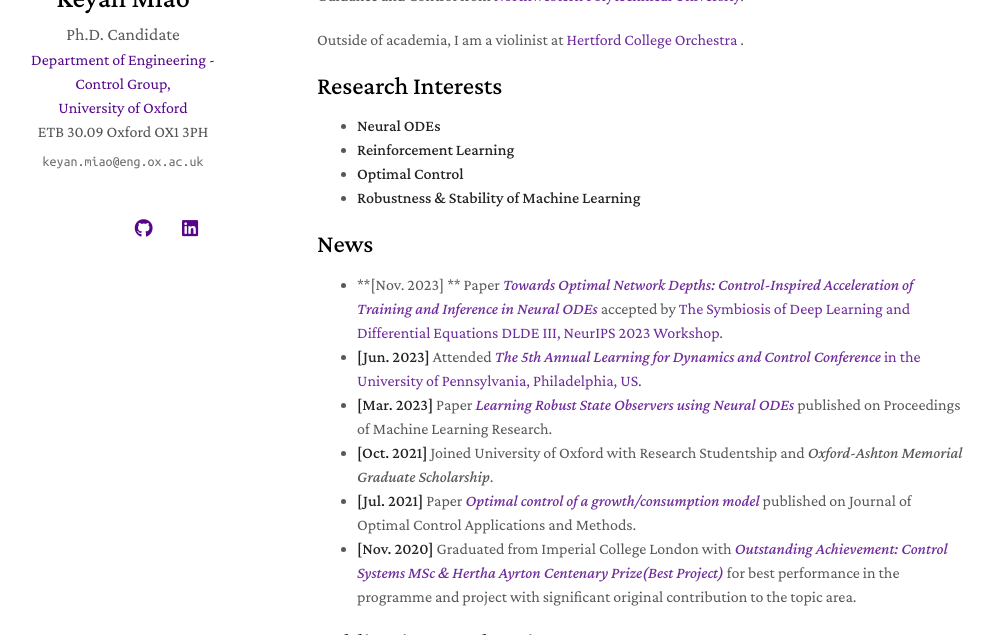
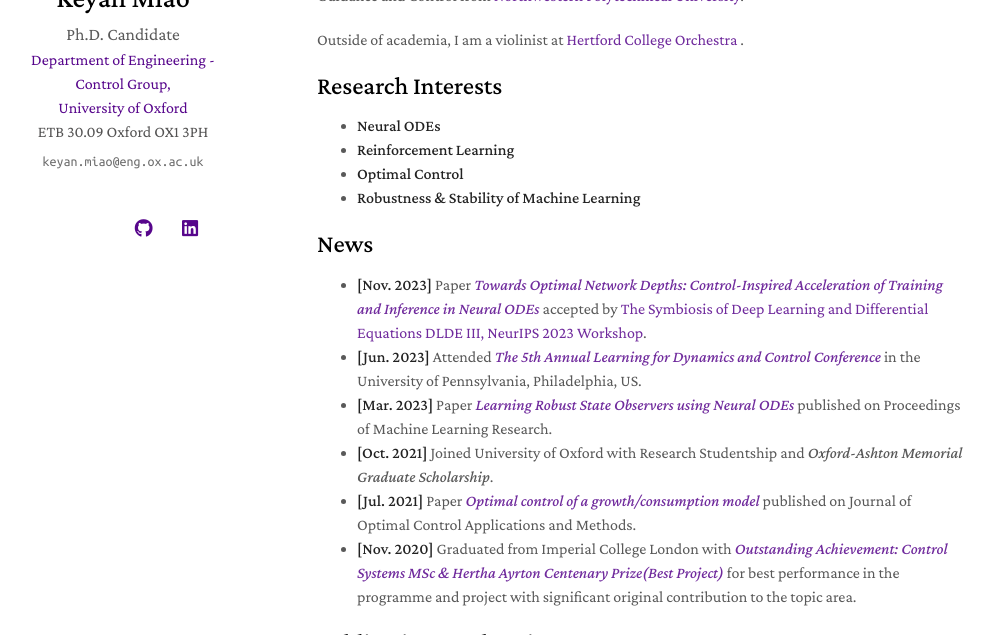
Before and after one commit to KYMiao/KYMiao.github.io, a Jekyll site: the page built from index.md, in a window 1280 px wide and 900 px high, cut to the strip 265-900 px from the top of the window. Shown: the whole strip, without its empty margins (153-1147 px from the left). Built offline with Jekyll 4.4.1, drawn with Linux system fonts in a browser that asks for light colours; nearby versions of some CDN libraries; a style sheet for code colours, icons or effects is not loaded; our own code applies the rules of GitHub Pages for plain Markdown files.

```diff
--- a/index.md
+++ b/index.md
@@ -19,8 +19,8 @@ Outside of academia, I am a violinist at <a href="https://www.hertford.ox.ac.uk/
 
 
 ## News
-- **[Nov. 2023] ** Paper <a href="https://openreview.net/forum?id=wErWEsPY8g" target="_blank">*Towards Optimal Network Depths: Control-Inspired Acceleration of Training and Inference in Neural ODEs*</a> accepted by <a href="https://dlde-2023.github.io/" target="_blank"> The Symbiosis of Deep Learning and Differential Equations DLDE III, NeurIPS 2023 Workshop</a>.
-- **[Jun. 2023]** Attended <a href="https://l4dc.seas.upenn.edu/" target="_blank">*The 5th Annual Learning for Dynamics and Control Conference* in the University of Pennsylvania, Philadelphia, US.
+- **[Nov. 2023]** Paper <a href="https://openreview.net/forum?id=wErWEsPY8g" target="_blank">*Towards Optimal Network Depths: Control-Inspired Acceleration of Training and Inference in Neural ODEs*</a> accepted by <a href="https://dlde-2023.github.io/" target="_blank"> The Symbiosis of Deep Learning and Differential Equations DLDE III, NeurIPS 2023 Workshop</a>.
+- **[Jun. 2023]** Attended <a href="https://l4dc.seas.upenn.edu/" target="_blank">*The 5th Annual Learning for Dynamics and Control Conference*</a> in the University of Pennsylvania, Philadelphia, US.
 - **[Mar. 2023]** Paper <a href="https://proceedings.mlr.press/v211/miao23a.html" target="_blank">*Learning Robust State Observers using Neural ODEs*</a> published on Proceedings of Machine Learning Research.
 - **[Oct. 2021]** Joined University of Oxford with Research Studentship and *Oxford-Ashton Memorial Graduate Scholarship*.
 - **[Jul. 2021]** Paper <a href="https://onlinelibrary.wiley.com/doi/abs/10.1002/oca.2754">*Optimal control of a growth/consumption model*</a> published on Journal of Optimal Control Applications and Methods.
```
